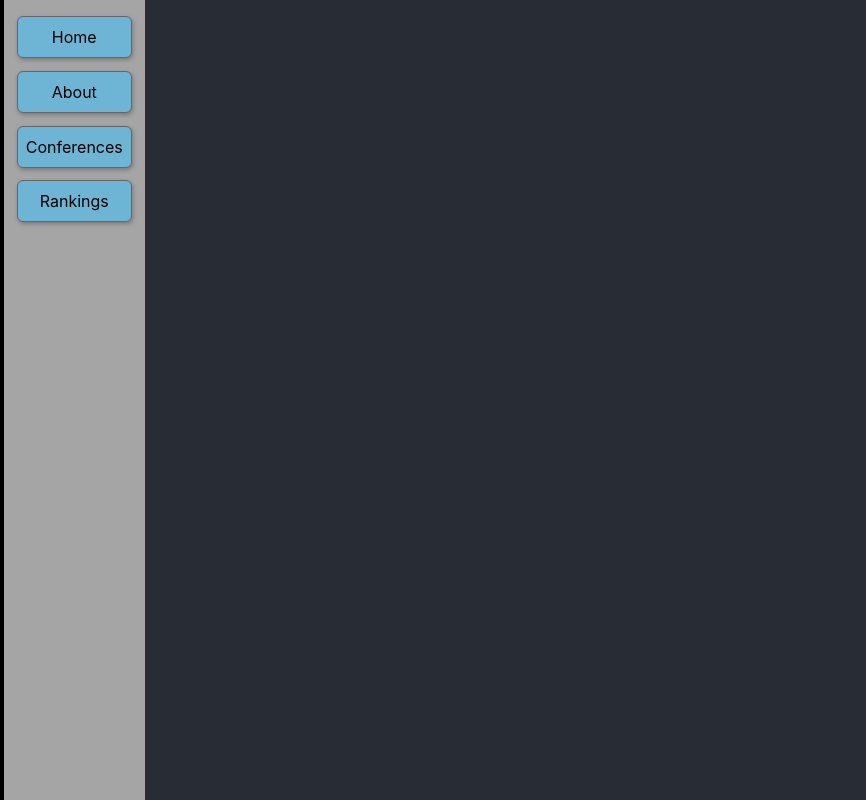
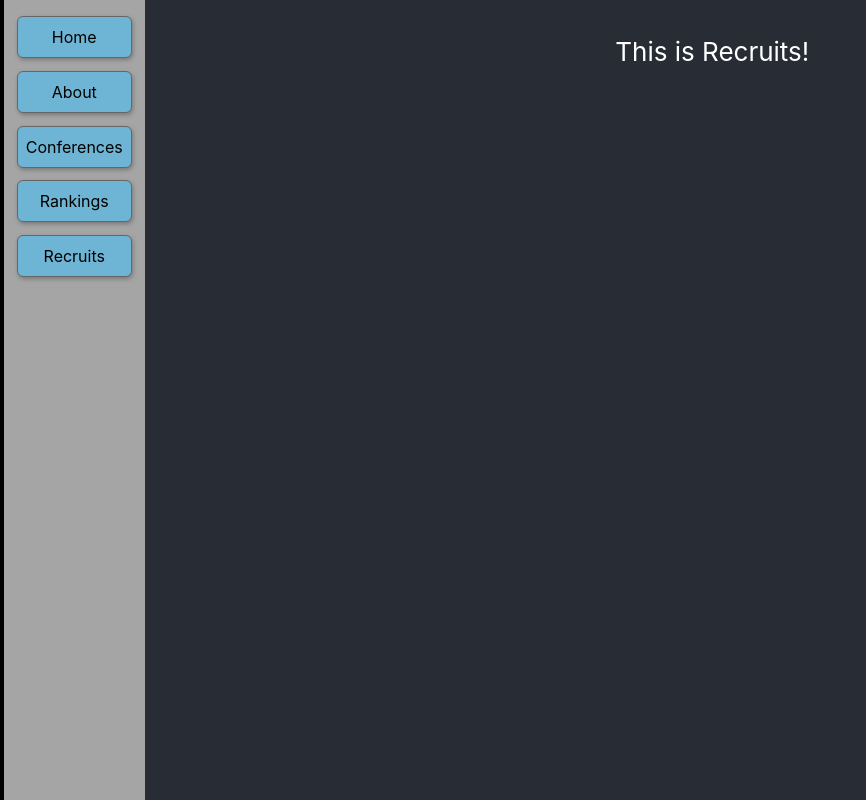
Before and after one commit to LukeOlsen/fumblerooski, a React (Create React App) app: page /recruits in a window 1280 px wide. Shown: the whole page, without its empty margins (0-866 px from the left). Built offline with nearby package versions, Linux system fonts and the light colour scheme.

Commit message:
adding route to recruits page.

```diff
--- a/src/App.js
+++ b/src/App.js
@@ -7,6 +7,7 @@ import { BrowserRouter as Router, Route } from "react-router-dom";
 import Conferences from './components/Conferences/Conferences';
 import './styles/App.css';
 import Rankings from './components/Rankings/Rankings';
+import Recruits from './components/Recruits/Recruits';
 
 
 
@@ -24,6 +25,7 @@ function App() {
             <Route path="/conferences" component={Conferences} />
             <Route path="/team/:teamName" component={Team} />
             <Route path="/rankings" component={Rankings} />
+            <Route path="/recruits" component={Recruits} />
           </div>
         </header>
       </div>
--- a/src/actions/actionsAPI.js
+++ b/src/actions/actionsAPI.js
@@ -25,7 +25,7 @@ export function getRankings(payload) {
 export function getTeamRecruiting(payload) {
     console.log(payload)
     return (dispatch, getState) => {
-        Axios.get('https://api.collegefootballdata.com/recruiting/players?year='+ payload.year + '&classification=HighSchool&team=' + payload.team)
+        Axios.get(`https://api.collegefootballdata.com/recruiting/players?year=${payload.year}&classification=HighSchool&team=${payload.team}`)
         .then(res => {
             dispatch(setRecruits(res.data))
         })
--- a/src/components/Recruits/Recruits.js
+++ b/src/components/Recruits/Recruits.js
@@ -11,7 +11,7 @@ class Recruits extends Component {
     render() {
         return (
             <div>
-                <h1>This is React!</h1>
+                <h1>This is Recruits!</h1>
             </div>
         )
     }
--- a/src/components/Sidebar.js
+++ b/src/components/Sidebar.js
@@ -32,6 +32,11 @@ class Sidebar extends Component {
                         <Link to="/rankings">Rankings</Link>
                     </div>
                 </div>
+                <div className="item-nav-container">
+                    <div>
+                        <Link to="/recruits">Recruits</Link>
+                    </div>
+                </div>
             </div>
         )
     }
```
